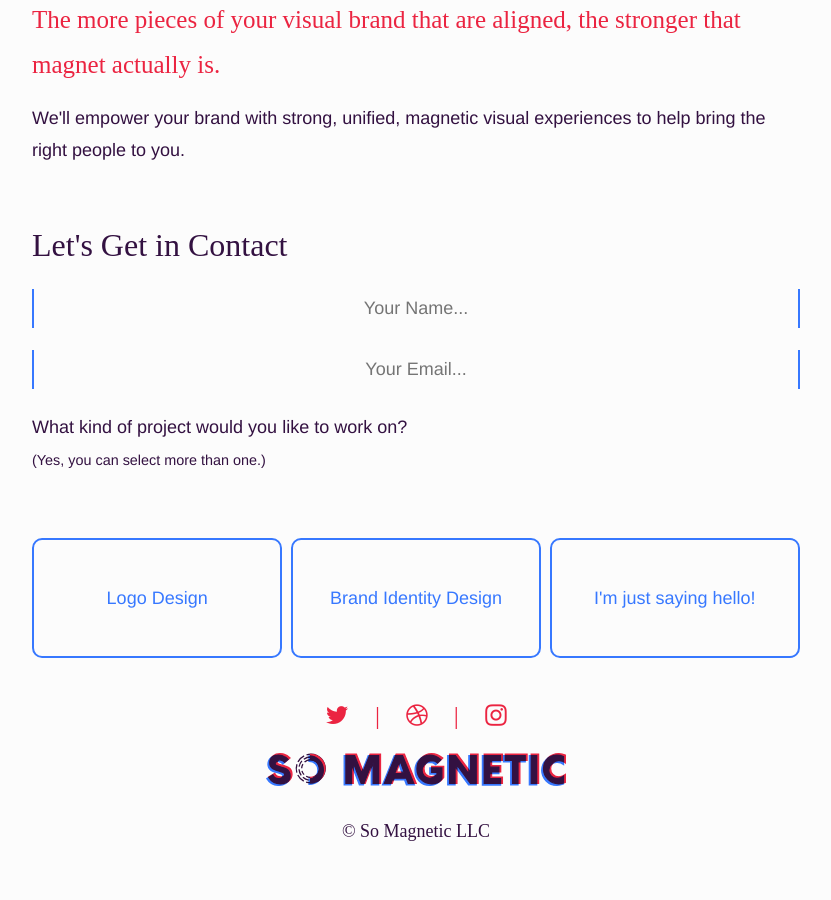
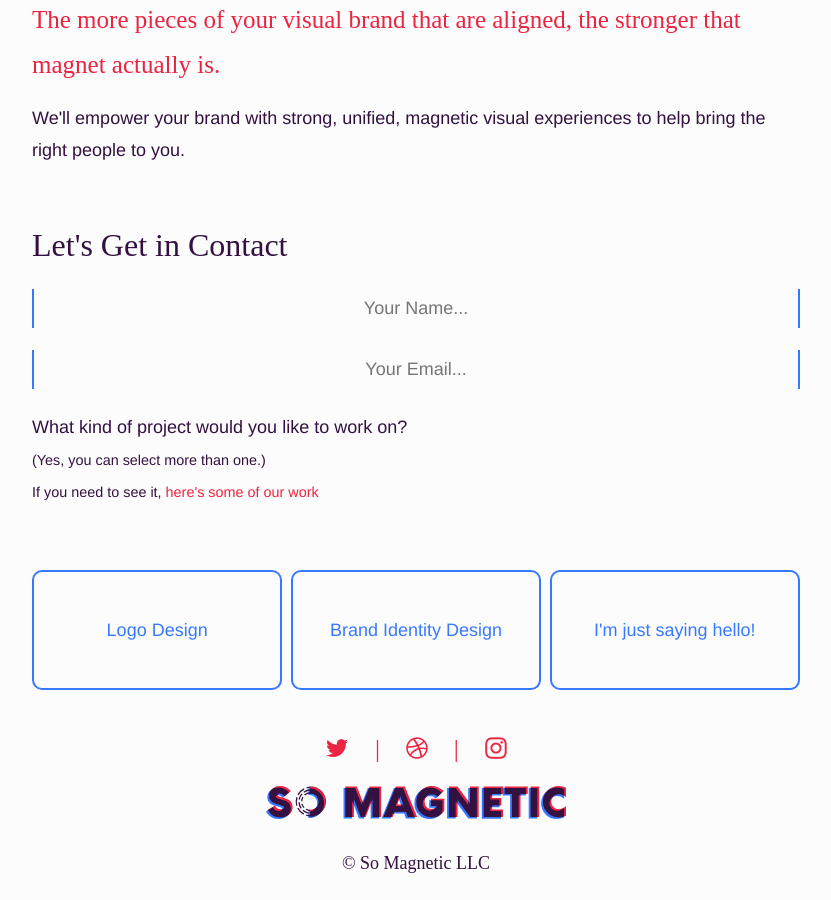
Before and after one commit to somagnetic/site, a Jekyll site: the page built from index.html, in a window 1280 px wide and 900 px high, scrolled down 1288 px. Shown: the whole window, without its empty margins (224-1055 px from the left). Built offline with Jekyll 4.4.1, drawn with Linux system fonts in a browser that asks for light colours; nearby versions of some CDN libraries; some web fonts are replaced; before the commit the page ends 2156 px from its top, so only the background shows below that.

Commit message:
added different links and linked up dribbble's playbook before I actually add case studies to the site

```diff
--- a/_includes/contact.html
+++ b/_includes/contact.html
@@ -6,6 +6,8 @@
       <input type="email" name="email" placeholder="Your Email..." class="transition enter text-center" required>
       <p>What kind of project would you like to work on?</p>
       <p><small>(Yes, you can select more than one.)</small></p>
+      <p><small>
+      <p>If you need to see it, <a href="https://shots.somagnetic.com">here's some of our work</a></p></small></p>
       <input type="checkbox" class="hidden" data-continue="true" id="checkbox-logo" name="checkbox-logo" value="" >
       <input type="checkbox" class="hidden" data-continue="true" id="checkbox-branding" name="checkbox-branding" value="" >
       <input type="checkbox" class="hidden" data-continue="false" id="checkbox-hello" name="checkbox-hello" value="" ><br>
--- a/continue/index.html
+++ b/continue/index.html
@@ -5,5 +5,5 @@ layout: default
 <a href="{{site.baseurl}}/"><img src="{{site.baseurl}}/assets/img/expanded-sm-logo.svg" alt /></a >
 <h1>Your message has been sent!</h1>
 <h2>We'll review your response and get back to you as soon as we can, thank you!</h2>
-<p>In the meanwhile, why not <a href="https://dribbble.com/somagnetic">view some more of our work?</a></p>
+<p>In the meanwhile, why not <a href="https://shots.somagnetic.com">view some more of our work?</a></p>
 </header>
```
